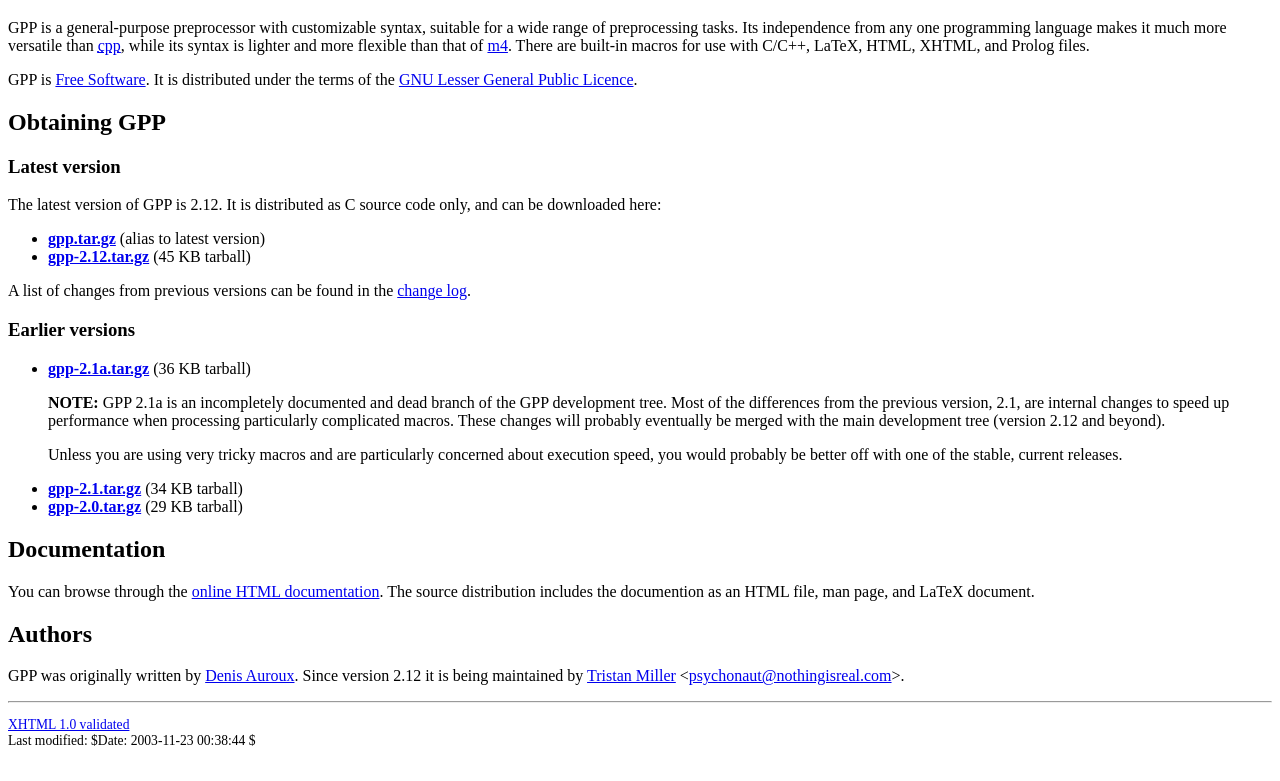
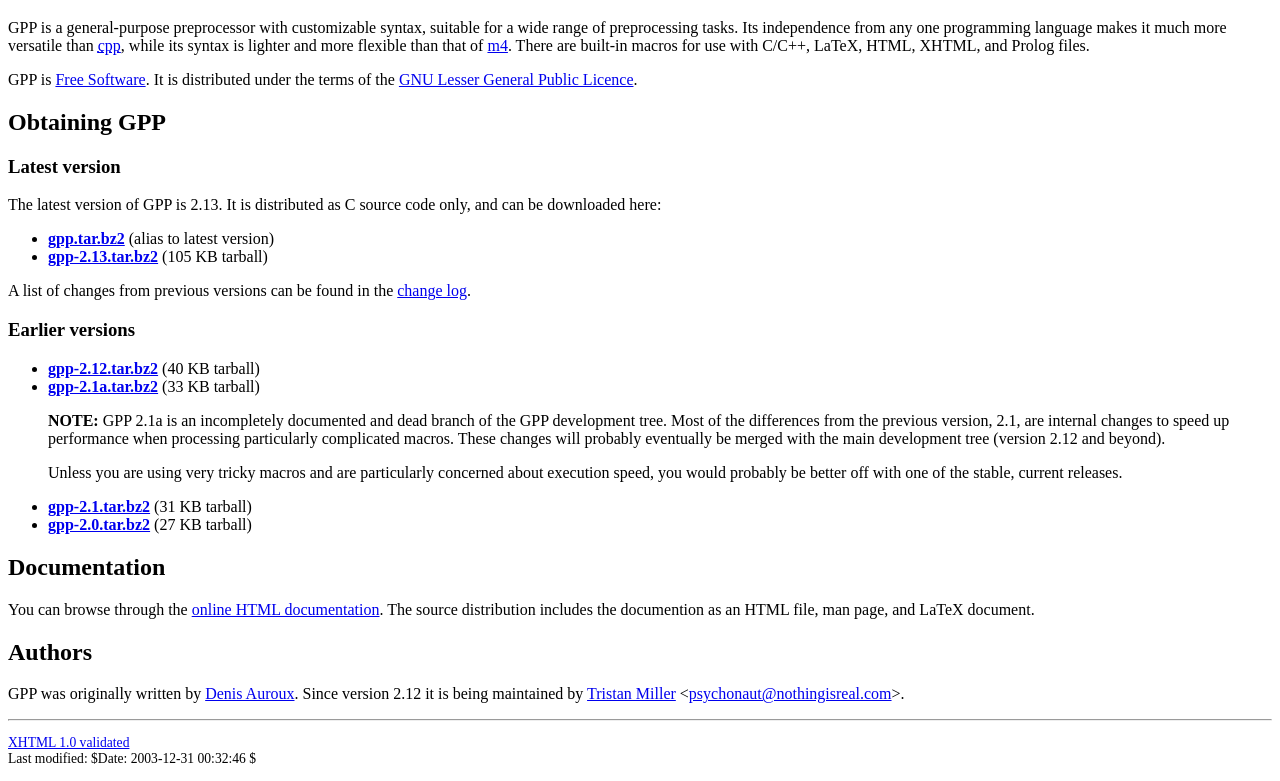
Before and after one commit to logological/gpp, a plain HTML site: page www/index.html in a window 1280 px wide. Shown: the part 61-842 px from the top of the page. Drawn offline with Linux system fonts and the light colour scheme.

Commit message:
Updated for v2.13

```diff
--- a/www/index.html
+++ b/www/index.html
@@ -36,28 +36,31 @@
 
     <h3>Latest version</h3>
 
-    <p>The latest version of GPP is 2.12.  It is distributed as C
+    <p>The latest version of GPP is 2.13.  It is distributed as C
     source code only, and can be downloaded here:</p>
 
     <ul>
 
-      <li><b><a href="gpp.tar.gz">gpp.tar.gz</a></b> (alias to latest
+      <li><b><a href="gpp.tar.bz2">gpp.tar.bz2</a></b> (alias to latest
       version)</li>
 
-      <li><b><a href="gpp-2.12.tar.gz">gpp-2.12.tar.gz</a></b>
-      (45&nbsp;KB tarball)</li>
+      <li><b><a href="gpp-2.13.tar.bz2">gpp-2.13.tar.bz2</a></b>
+      (105&nbsp;KB tarball)</li>
 
     </ul>
 
     <p>A list of changes from previous versions can be found in the <a
-    type="text/plain" href="CHANGELOG.txt">change log</a>.</p>
+    href="news.txt">change log</a>.</p>
 
     <h3>Earlier versions</h3>
 
     <ul>
 
-      <li><b><a href="gpp-2.1a.tar.gz">gpp-2.1a.tar.gz</a></b>
-      (36&nbsp;KB tarball)
+      <li><b><a href="gpp-2.12.tar.bz2">gpp-2.12.tar.bz2</a></b>
+      (40&nbsp;KB tarball)</li>
+
+      <li><b><a href="gpp-2.1a.tar.bz2">gpp-2.1a.tar.bz2</a></b>
+      (33&nbsp;KB tarball)
 
 	<p><strong>NOTE:</strong> GPP 2.1a is an incompletely
 	documented and dead branch of the GPP development tree.  Most
@@ -74,11 +77,11 @@
 
       </li>
 
-      <li><b><a href="gpp-2.1.tar.gz">gpp-2.1.tar.gz</a></b>
-      (34&nbsp;KB tarball)</li>
+      <li><b><a href="gpp-2.1.tar.bz2">gpp-2.1.tar.bz2</a></b>
+      (31&nbsp;KB tarball)</li>
 
-      <li><b><a href="gpp-2.0.tar.gz">gpp-2.0.tar.gz</a></b>
-      (29&nbsp;KB tarball)</li>
+      <li><b><a href="gpp-2.0.tar.bz2">gpp-2.0.tar.bz2</a></b>
+      (27&nbsp;KB tarball)</li>
 
     </ul>
 
@@ -98,7 +101,7 @@
 
     <hr /><p style="font-size: 85%"><a
     href="http://validator.w3.org/check/referer">XHTML 1.0
-    validated</a><br />Last modified: $Date: 2003-11-23 00:38:44 $</p>
+    validated</a><br />Last modified: $Date: 2003-12-31 00:32:46 $</p>
 
   </body>
 </html>
```
